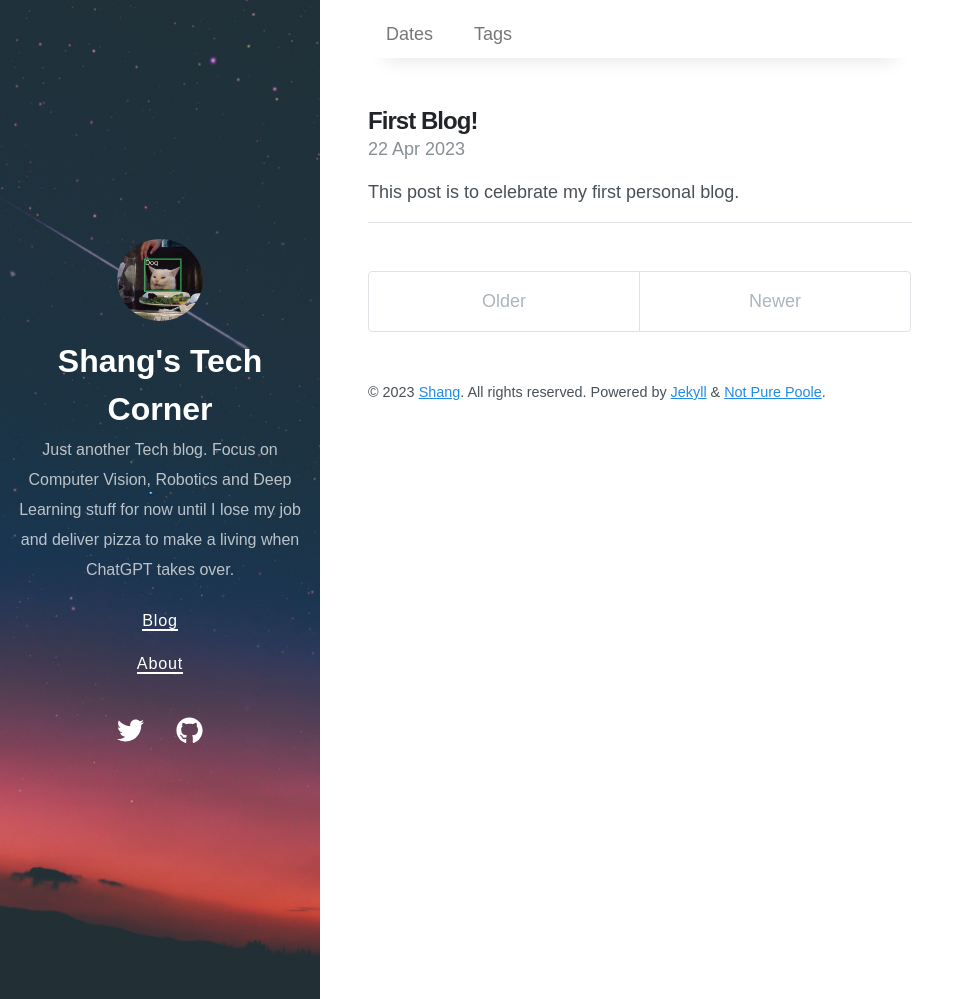
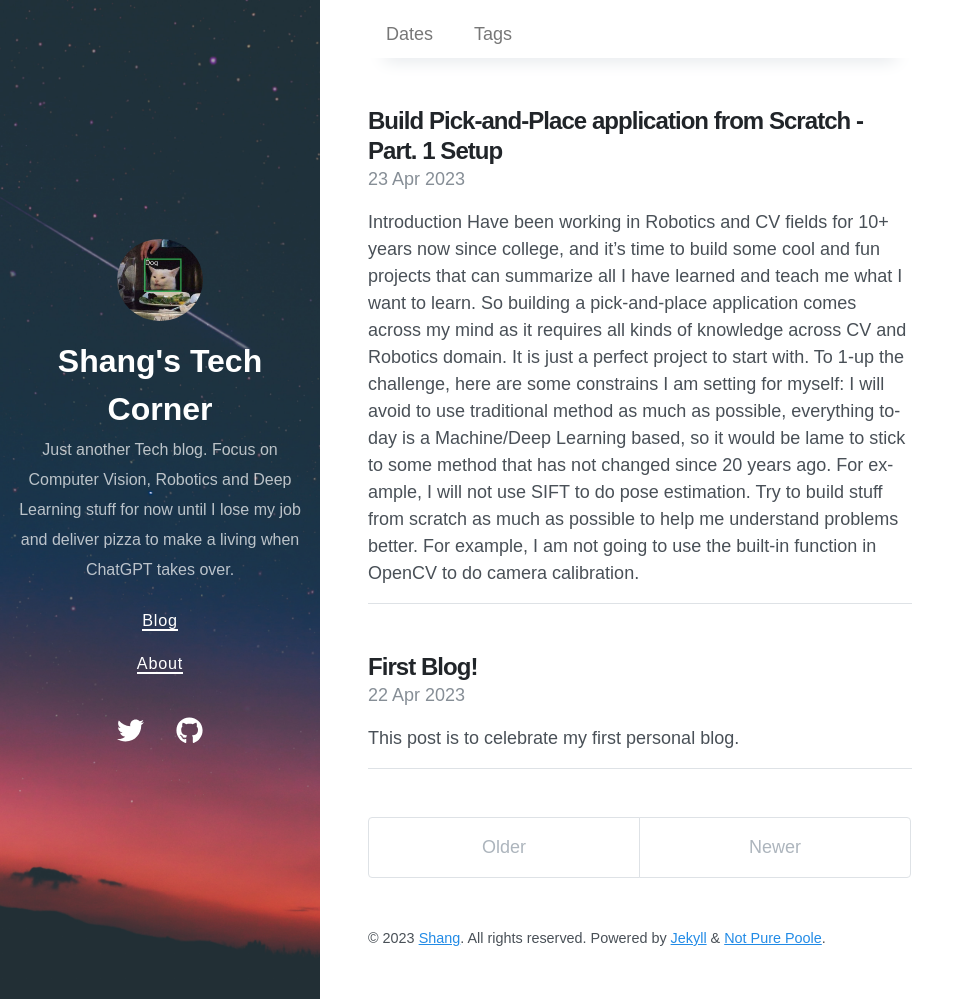
Before and after one commit to mertonmeng/mertonmeng.github.io, a Jekyll site: the page built from index.html, in a window 1280 px wide and 999 px high. Shown: the whole window, without its empty margins (0-975 px from the left). Built offline with Jekyll 4.4.1, drawn with Linux system fonts in a browser that asks for light colours; nearby versions of some CDN libraries; the list of posts is cut into pages by our own code.

Commit message:
Pick-and-Place part1

```diff
--- /dev/null
+++ b/_posts/2023-04-23-pick-and-place-from-scratch-p1.md
@@ -0,0 +1,47 @@
+---
+layout: post
+title:  "Build Pick-and-Place application from Scratch - Part. 1 Setup"
+date:   2023-04-23 12:30:30 -0700
+tags: Robotics, CV, DL
+---
+# Introduction
+Have been working in Robotics and CV fields for 10+ years now since college, and it's time to build some cool and fun projects that can summarize all I have learned and teach me what I want to learn. So building a pick-and-place application comes across my mind as it requires all kinds of knowledge across CV and Robotics domain. It is just a perfect project to start with. To 1-up the challenge, here are some constrains I am setting for myself:
+- I will avoid to use traditional method as much as possible, everything today is a Machine/Deep Learning based, so it would be lame to stick to some method that has not changed since 20 years ago. For example, I will not use SIFT to do pose estimation.
+- Try to build stuff from scratch as much as possible to help me understand problems better. For example, I am not going to use the built-in function in OpenCV to do camera calibration.
+
+I will start with 2D Pick-and-place and then do 3D pick-and-place
+
+In this blog, I will document the hardware and software setup I have for this project
+# Setup
+## Hardware Setup
+Of course we need hardware setup. And we need the following:
+- Robot Arm
+- PC with GPU
+- Camera/Sensor
+### Robot Arm
+For the robot arm, I am picking this one:
+[Elephant Robotics MyCobot 320 with M5 Stack](https://www.elephantrobotics.com/en/mycobot-320-m5-en/)
+
+Its repeatability is about 1mm, and Max payload is about 1kg. It supports Python and ROS APIs. You can find more specs in their official Website
+
+This thing costs about 3000USD new with an adaptive grabber
+### PC
+I am using my windows laptop with Nvidia RTX2070 to train the models
+### Camera
+To achieve 3D pick-and-place more easily. I need some depth sensor. The one I am choosing is [Kinect Azure](https://www.microsoft.com/en-us/d/azure-kinect-dk/8pp5vxmd9nhq?activetab=pivot:overviewtab&culture=en-us&country=us)
+## Software Setup
+Python is all you need.
+### Environment and Package management
+[Anaconda](https://www.anaconda.com/) recommended. You can also setup your own pip env.
+### Deep Learning Library
+[Pytorch](https://pytorch.org/) 1.12 (because my old GPU)
+### Kinect Python SDK
+https://github.com/ibaiGorordo/pyKinectAzure
+
+This is a third-party python wrapper of the Kinect SDK
+### Robot Python SDK
+The one comes with the robot. It is called pymycobot, you can find how to setup in their website
+### Other Libraries
+- OpenCV: When I say I am building from scratch does not mean I want to even to rewrite some color conversion functions. So yes, I still need OpenCV
+- AprilTag: This is a good fiducial for camera and robot calibration. I am using: [pupil-apriltags](https://github.com/pupil-labs/apriltags)
+- Some Library I may need in the future, and I will document in that post accordingly.
--- a/about.markdown
+++ b/about.markdown
@@ -4,7 +4,7 @@ title: About
 permalink: /about/
 ---
 
-This is Shang's tech blog. I am a Software Engineer working in Vision and Robotic for many years. This blog focuses on documenting part-time projects and ideas just in case I got stroke (knock on the wood) and didn't get my insurance and have to work again, so that I can pick up my job I am doing now.
+This is Shang's tech blog. I am a Software Engineer working in Computer Vision and Robotics fields for many years. This blog focuses on documenting part-time projects and ideas just in case I got stroke (knock on the wood) and didn't get my insurance and have to work again, so that I can pick up my job I am doing now.
 
 All the posts in this blog are not tutorials, and I am happy to hear any suggestion, advice or feedbacks.
 
```
Also changed, not shown: _posts/2023-04-22-my-first-blog.md (renamed from _posts/2023-04-23-my-first-blog.md).
